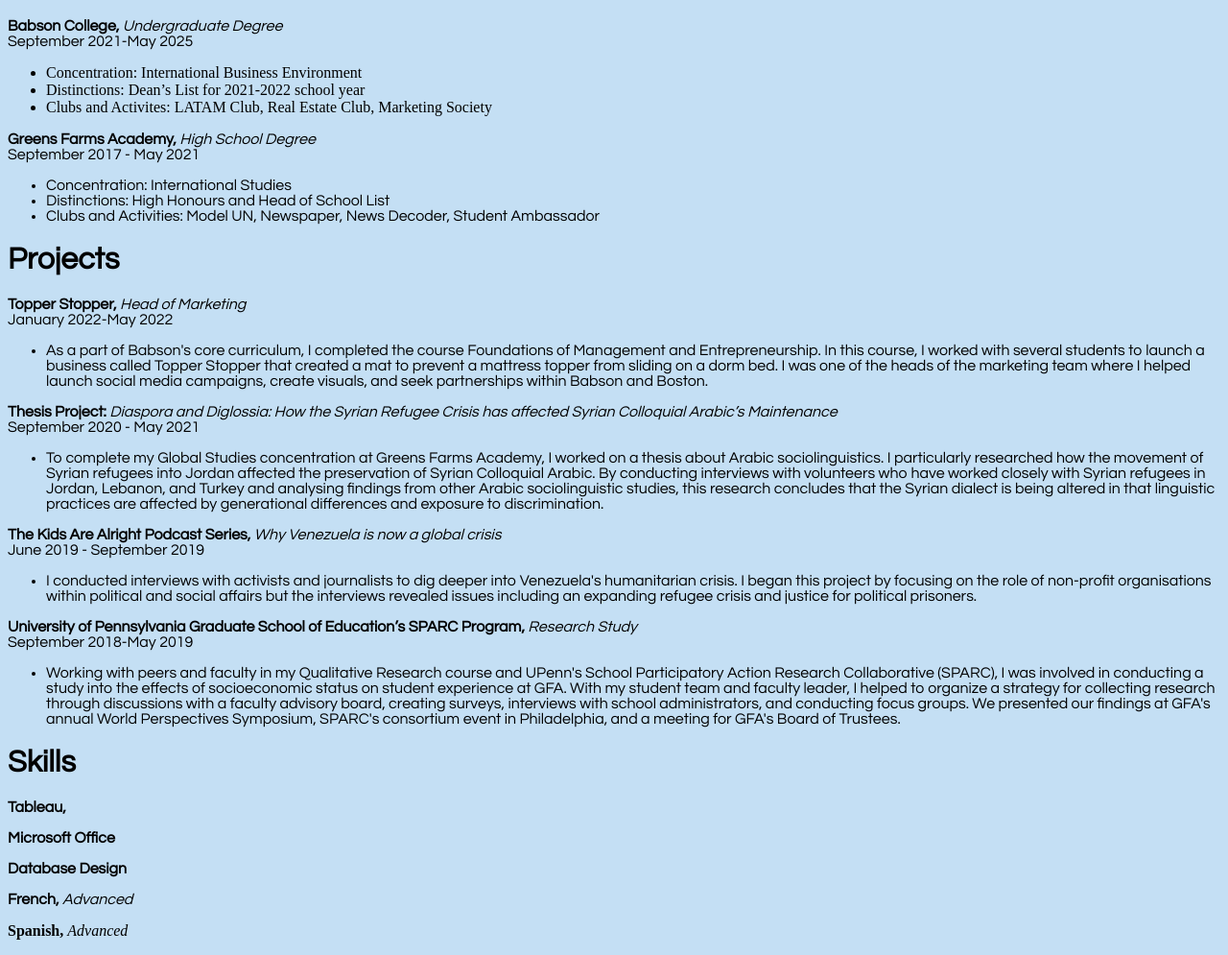
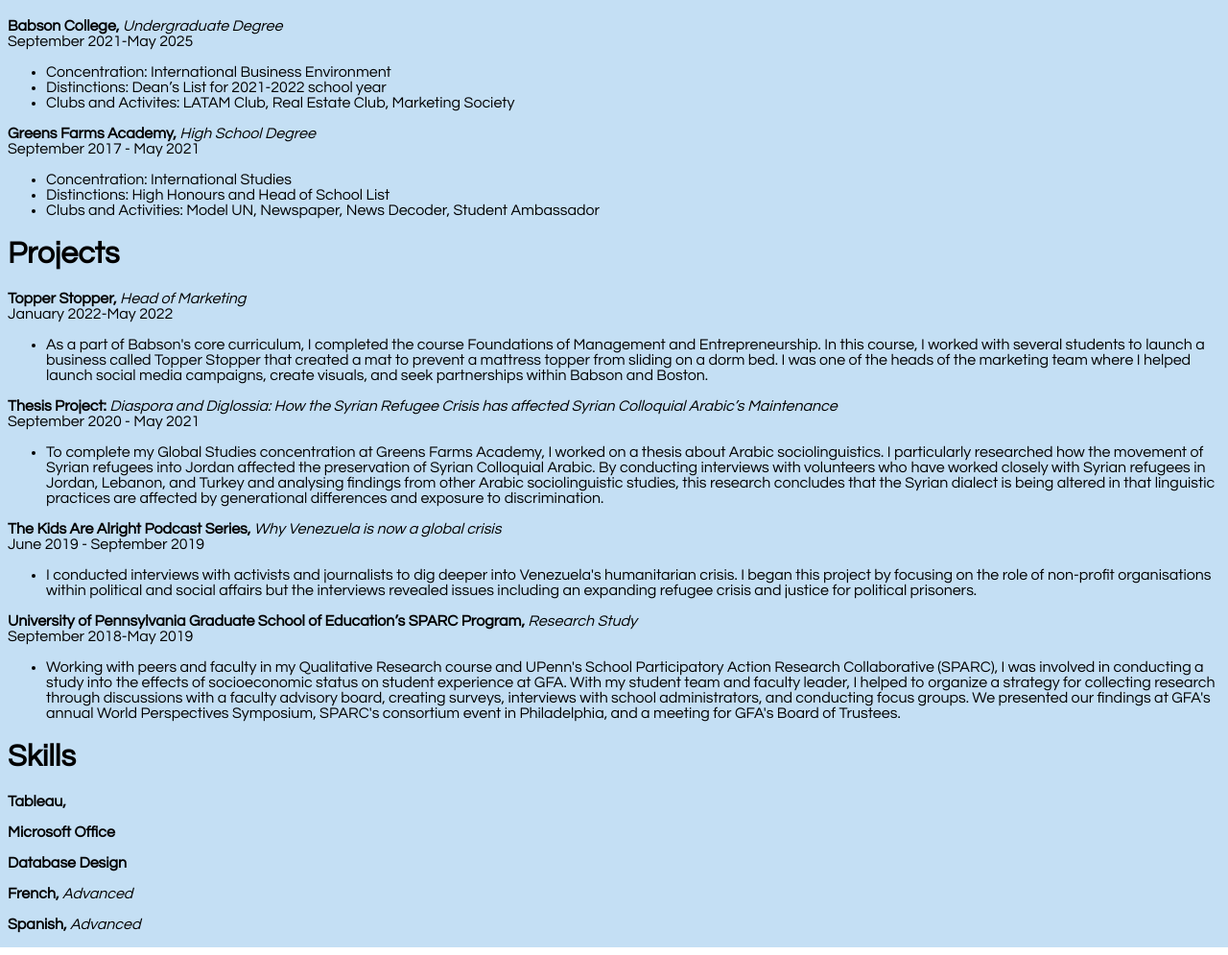
Before and after one commit to gbravoibanez/gbravoibanez.github.io, a plain HTML site: page experience.html in a window 1280 px wide. Shown: the part 493-1488 px from the top of the page at 96% size. Drawn offline with Linux system fonts and the light colour scheme.

Commit message:
Update experience.html

```diff
--- a/experience.html
+++ b/experience.html
@@ -76,7 +76,7 @@
 <h1 style="font-family: Century Gothic; font-size=90">Education</h1>
 <p style="font-family: Century Gothic">
 <div class="resume-section">
-                <div font-family: Century Gothic; font-size=90"class="resume-container">
+                <div style= "font-family: Century Gothic; font-size=90"class="resume-container">
                     <div class="resume-top">
                         <div style="font-family: Century Gothic; font-size=90";class="H3"> <strong> Babson College, </strong> <i>  Undergraduate Degree </i> </div>
                         <div style="font-family: Century Gothic; font-size=90";class="H4"> September 2021-May 2025</div>
@@ -179,7 +179,7 @@
                                            </ul>
                 </div>
             </div>
-<div font-family: Century Gothic; font-size=90"; class="resume-section">
+<div style="font-family: Century Gothic; font-size=90"; class="resume-section">
                 <div class="resume-container">
                     <div class="resume-top">
                         <div class="H3"> <strong> Spanish, </strong><i> Advanced</div>
```
